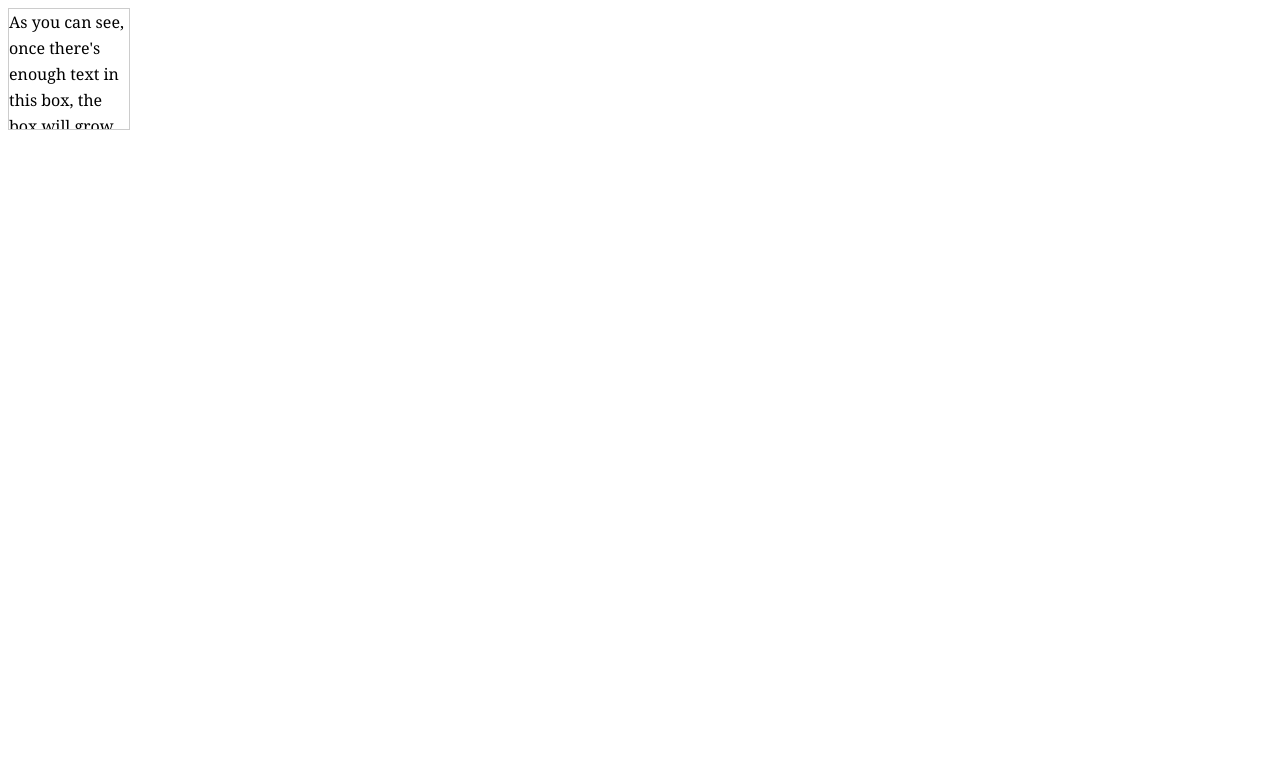
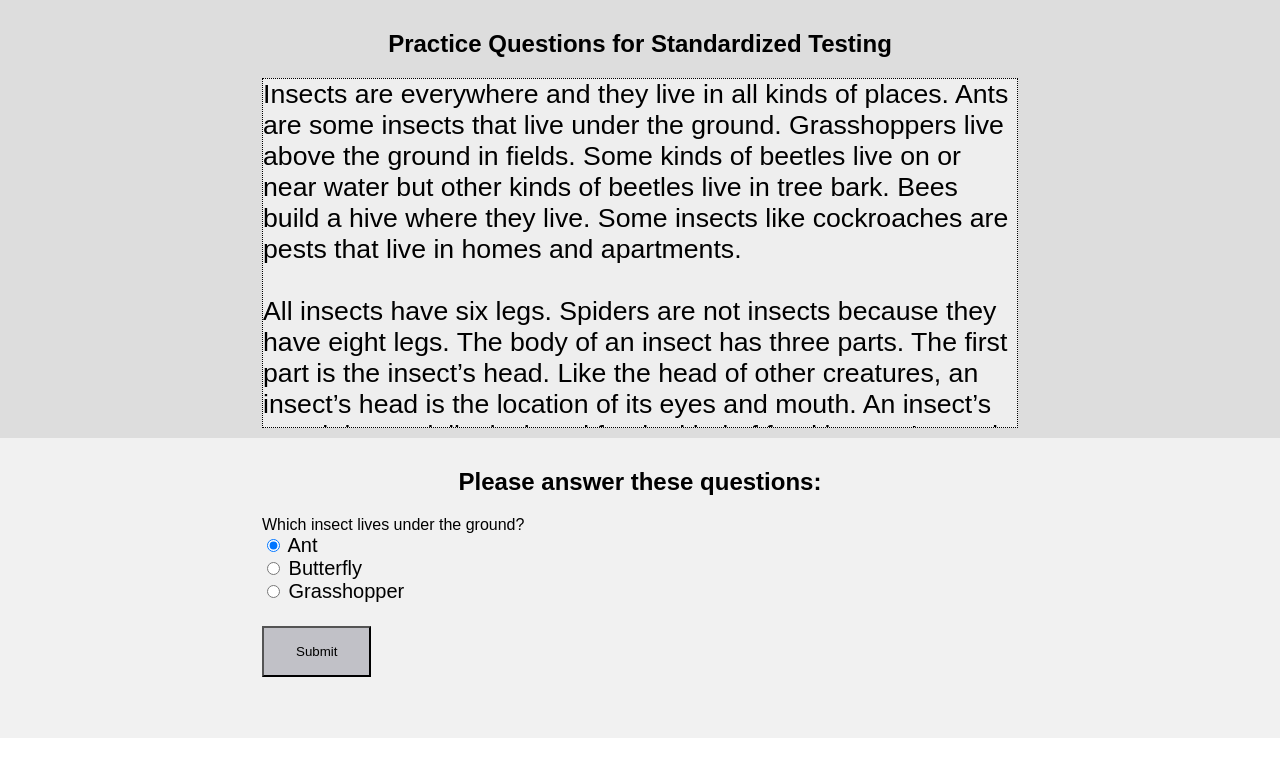
Before and after one commit to ChrisPrice11/practice-test, a website: page public/index.html in a window 1280 px wide. Drawn offline with Linux system fonts and the light colour scheme.

Commit message:
first question

```diff
--- a/index.js
+++ b/index.js
@@ -5,7 +5,8 @@ app.set('port', (process.env.PORT || 5000))
 app.use(express.static(__dirname + '/public'))
 
 app.get('/', function(request, response) {
-  response.sendFile(__dirname + "/" + "index.htm")
+//  response.sendFile(__dirname + "/" + "index.html")
+response.sendFile("index.html")
 })
 
 app.listen(app.get('port'), function() {
--- a/public/index.html
+++ b/public/index.html
@@ -1,7 +1,51 @@
+<!DOCTYPE html>
+<head>
+    <link rel="stylesheet" type="text/css" href="style.css">
+</head>
 <html>
    <body>
-        <div style="height:120px;width:120px;border:1px solid #ccc;font:16px/26px Georgia, Garamond, Serif;overflow:auto;">
-            As you can see, once there's enough text in this box, the box will grow scroll bars... that's why we call it a scroll box! You could also place an image into the scroll box.
+        <div class="topnav">
+        </div>
+
+        <div class="content">
+            <h2 style="text-align: center">Practice Questions for Standardized Testing</h2>
+            <div class="question">
+                    Insects are everywhere and
+                    they live in all kinds of places. Ants
+                    are some insects that live under the ground.
+                    Grasshoppers live above the ground in fields. Some
+                    kinds of beetles live on or near water but other kinds of
+                    beetles live in tree bark. Bees build a hive where they
+                    live. Some insects like cockroaches are pests that live
+                    in homes and apartments.<br><br>
+                    All insects have six legs. Spiders are not insects
+                    because they have eight legs.
+                    The body of an insect has three parts. The first
+                    part is the insect’s head. Like the head of other
+                    creatures, an insect’s head is the location of its eyes
+                    and mouth. An insect’s mouth is specially designed for
+                    the kind of food it eats. Instead of ears insects have
+                    two antennae that stick out in front.<br><br>
+                    The middle part of an insect is called the thorax.
+                    Wings and legs are part of the thorax. The back end of
+                    an insect is called the abdomen. An insect’s stomach is
+                    in the abdomen.
+
+            </div>
+        </div>
+
+        <div class="answers">
+            <h2 style="text-align: center">Please answer these questions:</h2>
+            <p style="margin: auto; width: 60%">Which insect lives under the ground?</p>
+            <div class="choices">
+                <form>
+                    <input type="radio" name="gender" value="Ant" checked> Ant<br>
+                    <input type="radio" name="gender" value="Butterfly"> Butterfly<br>
+                    <input type="radio" name="gender" value="Grasshopper"> Grasshopper<br>
+                    <br>
+                    <input type="button" onclick="alert('Nice Try Potter!')" value="Submit">
+              </form>
+            </div>
         </div>
    </body>
 </html>
--- /dev/null
+++ b/public/style.css
@@ -0,0 +1,66 @@
+* {
+  box-sizing: border-box;
+  font-family: Arial, Helvetica, sans-serif;
+}
+
+body {
+  margin: 0;
+  font-family: Arial, Helvetica, sans-serif;
+}
+
+/* Style the top navigation bar */
+.topnav {
+  overflow: hidden;
+  background-color: #333;
+}
+
+/* Style the topnav links */
+.topnav a {
+  float: left;
+  display: block;
+  color: #f2f2f2;
+  text-align: center;
+  padding: 14px 16px;
+  text-decoration: none;
+}
+
+/* Change color on hover */
+.topnav a:hover {
+  background-color: #ddd;
+  color: black;
+}
+.question {
+    background-color: #eee;
+    font-size: 20pt;
+    margin: auto;
+    width: 60%;
+    height: 350px;
+    border: 1px dotted black;
+    overflow: auto;
+  }
+
+/* Style the content */
+.content {
+  background-color: #ddd;
+  padding: 10px;
+  height: 75%; /* Should be removed. Only for demonstration */
+}
+
+/* Style the footer */
+.answers {
+  background-color: #f1f1f1;
+  height: 300px;
+  padding: 10px;
+}
+
+.choices {
+  font-size: 15pt;
+  margin: auto;
+  width: 60%;
+}
+
+input[type=button] {
+  padding: 16px 32px;
+  font-size: 10pt;
+  background-color: rgb(193, 193, 199);
+}
```
